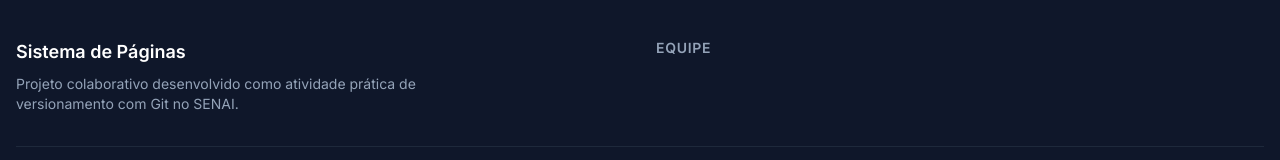
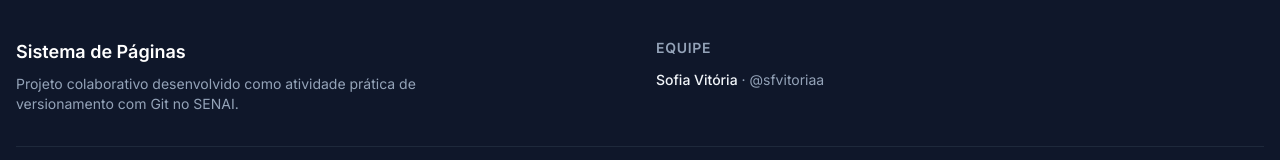
Before and after one commit to sfvitoriaa/sistema-paginas-grupo-7, a Next.js app: page / in a window 1280 px wide. Shown: the part 573-733 px from the top of the page. Built offline with nearby package versions, Linux system fonts and the light colour scheme.

Commit message:
chore: adicionar meu nome no Footer

```diff
--- a/components/layout/Footer.tsx
+++ b/components/layout/Footer.tsx
@@ -9,7 +9,7 @@
  */
 const equipe: { nome: string; github: string }[] = [
   // ====== INÍCIO DA ÁREA DE EDIÇÃO COLABORATIVA ======
-
+{nome: "Sofia Vitória", github: "sfvitoriaa"},
   // ====== FIM DA ÁREA DE EDIÇÃO COLABORATIVA ======
 ];
 
```
